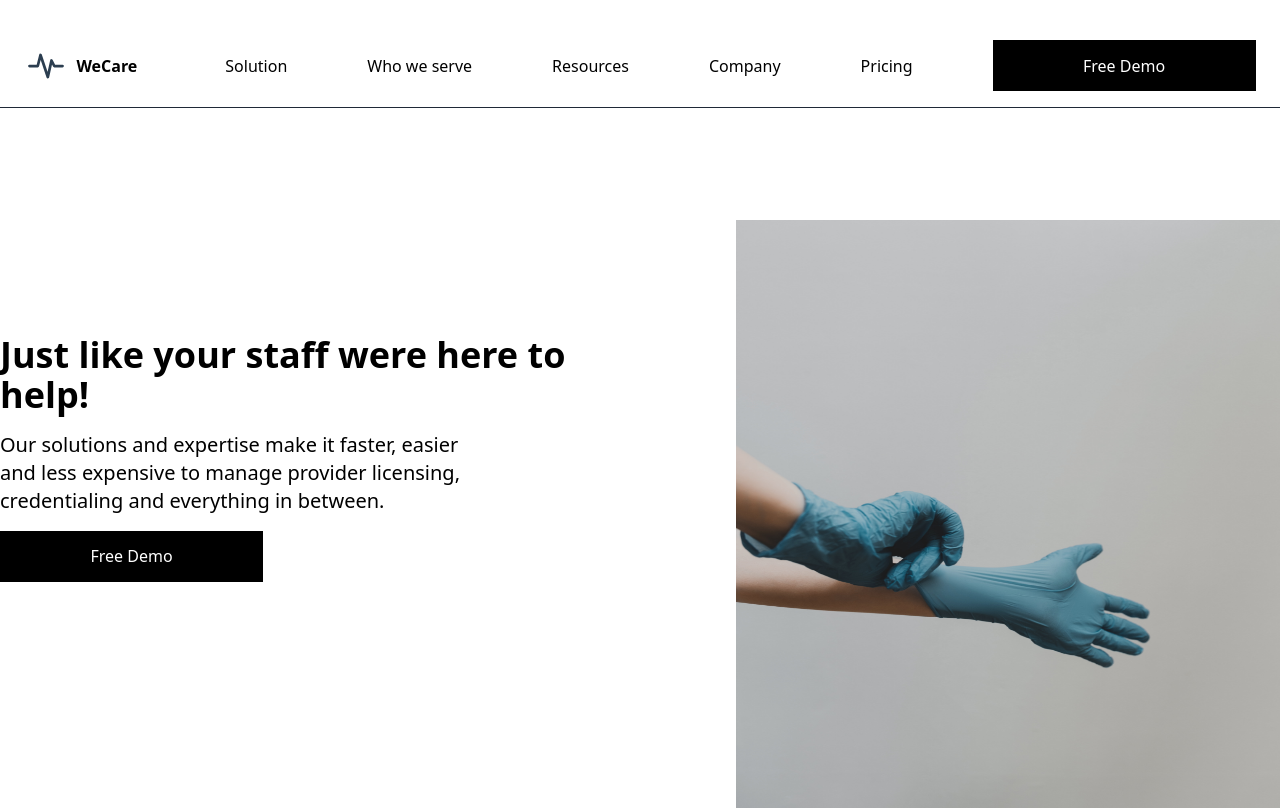
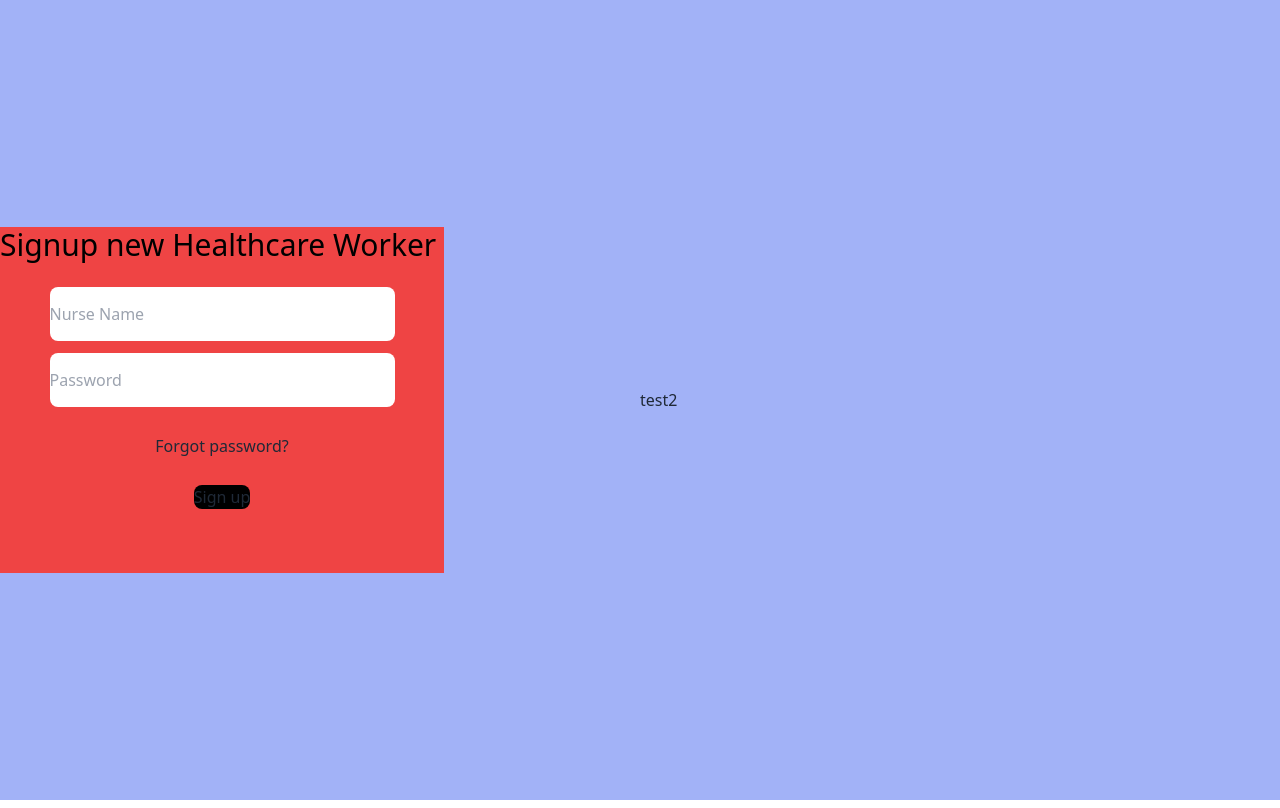
Before and after one commit to KirSpaceB/Hospital_Management_System, a React (Vite) app in the folder frontend/: page /signupstaff in a window 1280 px wide. Built offline with nearby package versions, Linux system fonts and the light colour scheme; no server answers.

Commit message:
feat: finished ui for signuppage

```diff
--- a/frontend/package.json
+++ b/frontend/package.json
@@ -13,7 +13,8 @@
     "@headlessui/react": "^1.7.17",
     "daisyui": "^3.6.4",
     "react": "^18.2.0",
-    "react-dom": "^18.2.0"
+    "react-dom": "^18.2.0",
+    "react-router-dom": "^6.15.0"
   },
   "devDependencies": {
     "@types/react": "^18.2.15",
--- a/frontend/src/App.tsx
+++ b/frontend/src/App.tsx
@@ -1,12 +1,8 @@
-import LandingPage from "./components/LandingPage/Page";
-import TestGet from "./API/post_create_staff";
+
 function App() {
-  TestGet();
   return (
     <div>
-      <div className="w-screen h-screen bg-white">
-        <LandingPage/>
-      </div>
+      Check React router
     </div>
   )
 }
--- a/frontend/src/components/StaffManagement/Page.tsx
+++ b/frontend/src/components/StaffManagement/Page.tsx
@@ -1,6 +1,10 @@
 
 export const Page = () => {
   return (
-    <div>Page</div>
+    <div className="h-screen w-screen pl-0 inline-flex justify-end items-end gap-11">
+      <div className="sm:w-[622px] sm:h-[614px] flex-shrink-0 bg-[#D9D9D9] ">
+        Staff Management
+      </div>
+    </div>
   )
 }
--- /dev/null
+++ b/frontend/src/components/StaffManagement/SignupPage.tsx
@@ -0,0 +1,25 @@
+import PrimaryInputTag from "../../shared/PrimaryInputTag"
+import { useState } from "react"
+export default function SignupPage() {
+
+  return (
+    <div
+      className="flex w-screen h-screen justify-end items-center bg-[#A2B2F7]"
+    >
+      <div className="flex-1">
+        <div className="flex flex-col gap-6 sm:w-[444px] sm:h-[346px] flex-shrink-0 bg-red-500">
+          <h1 className="text-black text-3xl font-medium">Signup new Healthcare Worker</h1>
+          <form className="flex flex-col justify-center items-center space-y-3">
+            <PrimaryInputTag inputType="text" placeHolderValue="Nurse Name"/>
+            <PrimaryInputTag inputType="password" placeHolderValue="Password"/>
+            <button className="sm:w-[230px] sm:h-[54px]">Forgot password?</button>
+            <button className="rounded-lg bg-black">Sign up</button>
+          </form>
+        </div>
+      </div>
+      <div className="flex-1">
+        test2
+      </div>
+    </div>
+  )
+}
--- a/frontend/src/main.tsx
+++ b/frontend/src/main.tsx
@@ -1,12 +1,40 @@
-import React from 'react'
 import ReactDOM from 'react-dom/client'
-import App from './App.tsx'
 import './index.css'
 import 'daisyui/dist/full.css';
+
+import LandingPage from "./components/LandingPage/Page";
+import * as React from 'react';
+
+import {
+  createBrowserRouter,
+  RouterProvider,
+  Route,
+  Link,
+} from "react-router-dom";
+import SignupPage from './components/StaffManagement/SignupPage';
+
+const router = createBrowserRouter([
+  {
+    path:'/',
+    element: (
+      <div>
+        <div className="w-screen h-screen bg-white">
+          <LandingPage/>
+        </div>
+      </div>
+    )
+  },
+  {
+    path:'/signupstaff',
+    element: (
+      <SignupPage/>
+    )
+  }
+])
 
 
 ReactDOM.createRoot(document.getElementById('root')!).render(
   <React.StrictMode>
-    <App />
+    <RouterProvider router={router}/>
   </React.StrictMode>,
 )
--- /dev/null
+++ b/frontend/src/shared/PrimaryInputTag.tsx
@@ -0,0 +1,15 @@
+interface IPrimaryInputTag {
+  placeHolderValue:string,
+  inputType:string
+}
+export default function PrimaryInputTag(props:IPrimaryInputTag) {
+  const {placeHolderValue, inputType} = props;
+  return (
+    <input
+      className="sm:w-[345px] sm:h-[54px] bg-white rounded-lg"
+      type={inputType}
+      placeholder={placeHolderValue}
+    >
+    </input>
+  )
+}
```
Also changed, not shown: 1 other file (tests, documents, lock files or other folders).
